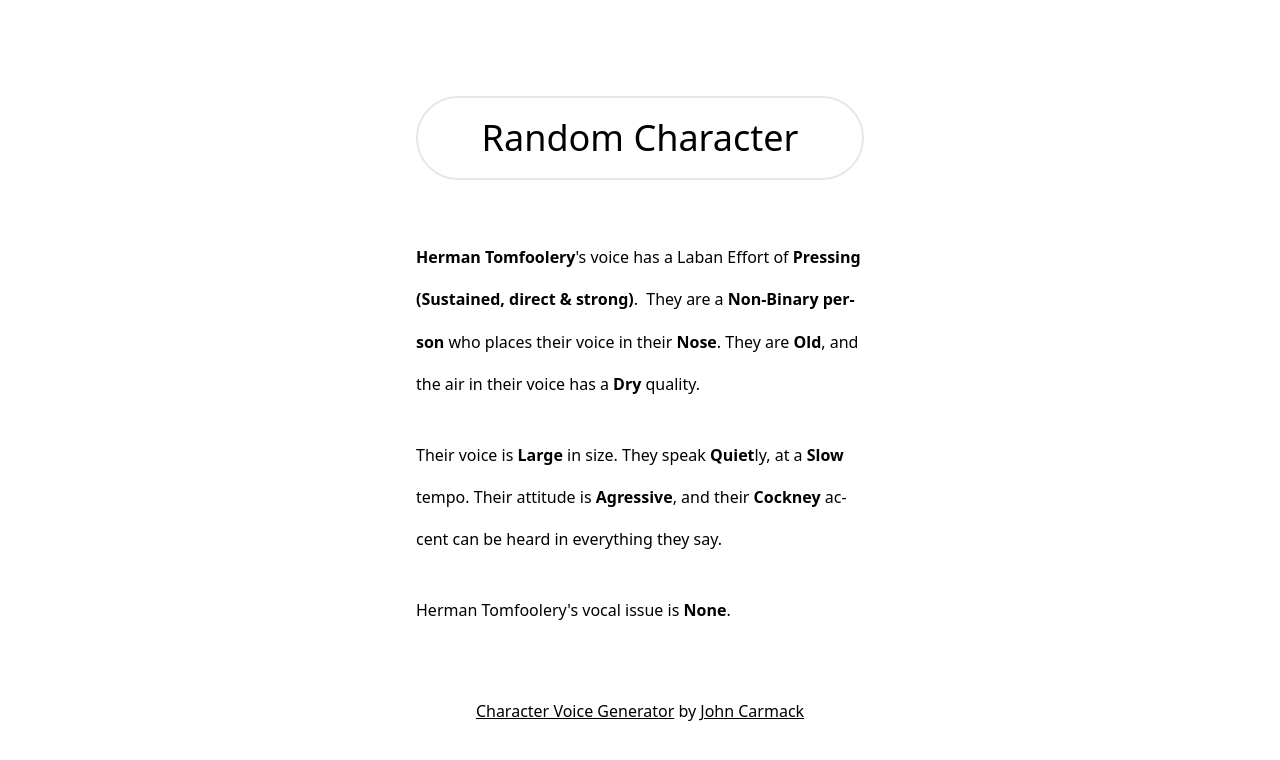
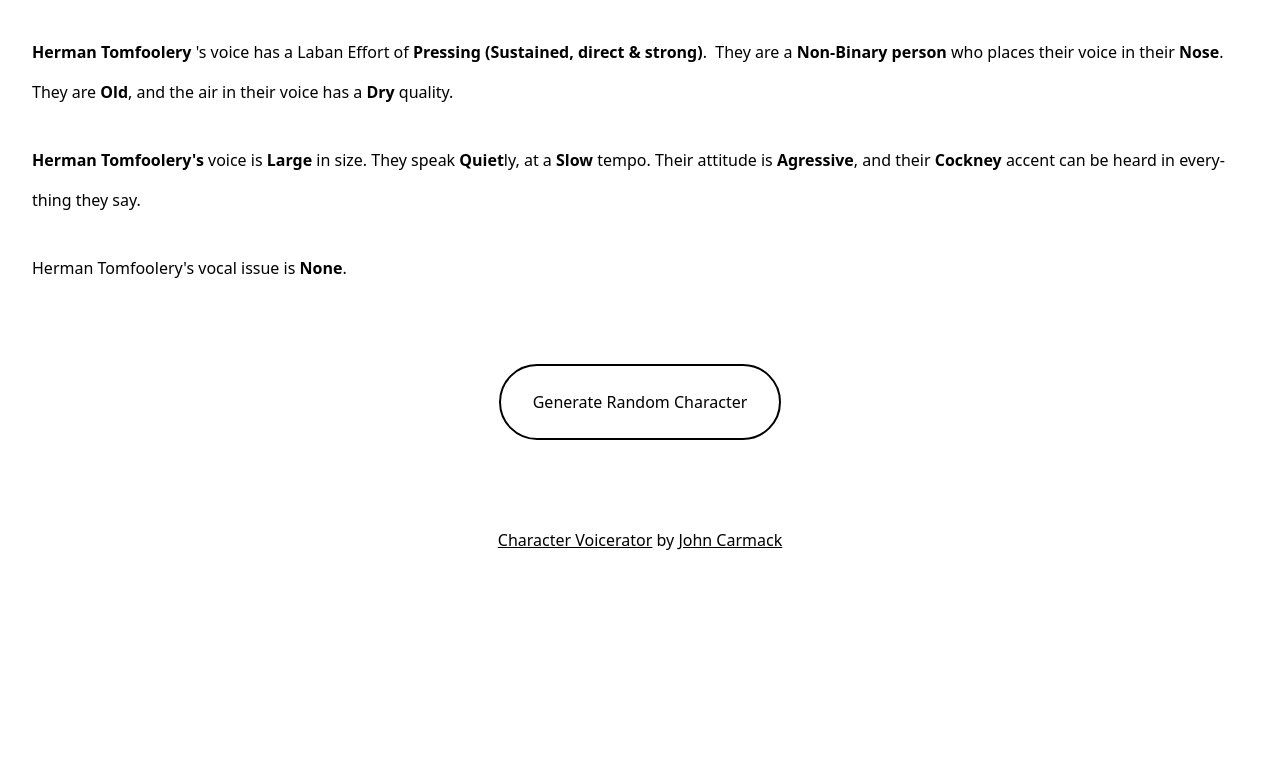
Before and after one commit to johncarmack1984/character-voice-generator, a Vue app: page / in a window 1280 px wide. Shown: the top 760 px of the page. Built offline with nearby package versions, Linux system fonts and the light colour scheme.

Commit message:
simplifying things
honestly, why did I make a whole store just for pronouns, that is clearly a state problem

(it was to learn stores)

```diff
--- a/src/App.vue
+++ b/src/App.vue
@@ -1,49 +1,38 @@
 <script lang="ts">
 import TheCharacter from "./components/TheCharacter.vue";
-import { useCharacterStore } from '@/stores/character';
-import { useTraitsStore } from '@/stores/traits';
-import { defineComponent } from 'vue'
-
+import TheFooter from "./components/TheFooter.vue";
+import { useCharacterStore } from "@/stores/character";
+import { useTraitsStore } from "@/stores/traits";
+import { defineComponent } from "vue";
 
 export default defineComponent({
-  components: { TheCharacter },
+  components: { TheCharacter, TheFooter },
   setup() {
-    const character = useCharacterStore()
-    const traits = useTraitsStore()
-    return { character, traits }
+    const character = useCharacterStore();
+    const traits = useTraitsStore();
+    return { character, traits };
   },
   mounted() {
-    this.character.setAllRandom()
+    this.character.setAllRandom();
   },
-})
+});
 </script>
 
 <template>
-
-  <header class="text-center">
-        <button
-      class="container mx-auto max-w-sm md:max-w-md mt-24 text-4xl rounded-full border-2 p-5"
-      @click="character.setAllRandom()"
-    >
-      Random Character
-    </button>
-  </header>
-
-  <main class="mx-auto max-w-sm md:max-w-md mt-14 flex flex-col items-center">
+  <div class="my-8 container mx-auto leading-10">
     <the-character
+      class="px-8 text"
       :character="character"
       :traits="traits"
     ></the-character>
-
-  </main>
-
-  <footer class="container mx-auto max-w-sm md:max-w-md center text-center pt-10">
-    <a class="underline" target="new" href="https://github.com/johncarmack1984/character-voice-generator">Character Voice Generator</a>
-    by <a class="underline" href="https://github.com/johncarmack1984/">John Carmack</a>
-  </footer>
-
+    <div class="text-center">
+      <button
+        class="mt-[3rem] px-8 py-4 border-2 border-solid border-black rounded-full"
+        @click="character.setAllRandom()"
+      >
+        Generate Random Character
+      </button>
+    </div>
+    <the-footer class="text-center mt-[5rem]"> </the-footer>
+  </div>
 </template>
-
-<style>
-
-</style>
--- a/src/components/TheCharacter.vue
+++ b/src/components/TheCharacter.vue
@@ -1,16 +1,16 @@
 <script lang="ts">
-import { usePronounStore } from '@/stores/pronouns';
-import { defineComponent } from 'vue'
+import { usePronounStore } from "@/stores/pronouns";
+import { defineComponent } from "vue";
 
 interface Pronouns {
-    subj: string,
-    obj: string,
-    pos: string,
-    be: string,
-    s: string
+  subj: string;
+  obj: string;
+  pos: string;
+  be: string;
+  s: string;
 }
 interface PronounBank {
-    [key: string] : Pronouns;
+  [key: string]: Pronouns;
 }
 
 export type aOrAn = "a" | "an";
@@ -27,89 +27,86 @@ export default defineComponent({
     return {
       pronounStore,
       pronouns,
-            aOrAn
+      aOrAn,
+    };
+  },
+  methods: {},
+  computed: {
+    setPronounsByGender(): Pronouns {
+      const gender: string = this.character?.traits["Gender"];
+      return {
+        Man: this.pronounStore.male,
+        Woman: this.pronounStore.female,
+        "Agender person": this.pronounStore.neutral,
+        "Non-Binary person": this.pronounStore.neutral,
+      }[gender] as unknown as Pronouns;
+    },
+    setAOrAnByGender(): aOrAn {
+      const gender: string = this.character?.traits["Gender"];
+      return {
+        Man: "a",
+        Woman: "a",
+        "Agender person": "an",
+        "Non-Binary person": "a",
+      }[gender] as unknown as aOrAn;
+    },
+  },
+  watch: {
+    "character.traits.Gender"(newValue) {
+      if (newValue) {
+        this.pronouns = this.setPronounsByGender;
+        this.aOrAn = this.setAOrAnByGender;
       }
     },
-    methods: {
-
   },
-    computed: {
-        setPronounsByGender(): Pronouns {
-            const gender: string = this.character?.traits["Gender"]
-            return {
-              "Man": this.pronounStore.male,
-              "Woman": this.pronounStore.female,
-              "Agender person": this.pronounStore.neutral,
-              "Non-Binary person": this.pronounStore.neutral
-            }[gender] as unknown as Pronouns
-
-        },
-        setAOrAnByGender(): aOrAn {
-            const gender: string = this.character?.traits["Gender"]
-            return {
-                "Man": "a",
-                "Woman": "a",
-                "Agender person": "an",
-                "Non-Binary person": "a",
-            }[gender] as unknown as aOrAn
-        }
-    },
-    watch: {
-       'character.traits.Gender'(newValue) {
-           if (newValue) {
-               this.pronouns = this.setPronounsByGender
-               this.aOrAn = this.setAOrAnByGender
-           }
-       }
-    },
-    mounted () {
-
-    },
-})
+});
 </script>
 
 <template>
-    <div clas="">
-        <p class="">
-            <strong>{{ character?.traits["Name"] }}</strong>'s voice has a Laban Effort of <strong>{{ character?.traits["Laban Effort"] }}</strong>.
-
-            &nbsp;<span class="capitalize">{{ pronouns.subj }}</span>&nbsp;{{
-
-                pronouns.be + " " + aOrAn + " "}}<strong>{{ character?.traits["Gender"] }}</strong>
+  <div>
+    <p>
+      <b>{{ character?.traits["Name"] }}</b>
+      's voice has a Laban Effort of
+      <strong>{{ character?.traits["Laban Effort"] }}</strong
+      >. &nbsp;<span class="capitalize">{{ pronouns.subj }}</span
+      >&nbsp;{{ pronouns.be + " " + aOrAn + " "
+      }}<strong>{{ character?.traits["Gender"] }}</strong>
 
       who places {{ pronouns.pos }} voice in {{ pronouns.pos }}
 
-            <strong>{{ character?.traits["Placement"] }}</strong>. <span class="capitalize">
-
-            {{ pronouns.subj }}</span> {{ pronouns.be }} <strong>{{ character?.traits["Age"] }}</strong>,
-
-            and the air in {{ pronouns.pos }} voice has a <strong>{{ character?.traits["Air Quality"] }}</strong>
+      <strong>{{ character?.traits["Placement"] }}</strong
+      >. <span class="capitalize"> {{ pronouns.subj }}</span> {{ pronouns.be }}
+      <strong>{{ character?.traits["Age"] }}</strong
+      >, and the air in {{ pronouns.pos }} voice has a
+      <strong>{{ character?.traits["Air Quality"] }}</strong>
 
       quality.
+    </p>
+    <p>
+      <strong class="capitalize">{{ character?.traits["Name"] }}'s</strong>
+      voice is
+      <strong>{{ character?.traits["Size"] }}</strong>
 
-        </p>
+      in size. <span class="capitalize">{{ pronouns.subj }}</span> speak{{
+        pronouns.s
+      }}
+      <strong>{{ character?.traits["Volume"] }}</strong
+      >ly, at a <strong>{{ character?.traits["Tempo"] }}</strong> tempo.
+      <span class="capitalize"> {{ pronouns.pos }}</span> attitude is
+      <strong>{{ character?.traits["Attitude"] }}</strong
+      >, and {{ pronouns.pos }}
 
-        <p class="">
-
-            <span class="capitalize">{{ pronouns.pos }}</span> voice is <strong>{{ character?.traits["Size"] }}</strong>
-
-            in size. <span class="capitalize">{{ pronouns.subj }}</span> speak{{ pronouns.s }} <strong>{{ character?.traits["Volume"] }}</strong>ly,
-
-            at a <strong>{{ character?.traits["Tempo"] }}</strong> tempo. <span class="capitalize">
-
-            {{ pronouns.pos }}</span> attitude is <strong>{{ character?.traits["Attitude"] }}</strong>, and {{ pronouns.pos }}
-
-            <strong>{{ character?.traits["Accent"] }}</strong> accent can be heard in everything {{ pronouns.subj }}
+      <strong>{{ character?.traits["Accent"] }}</strong> accent can be heard in
+      everything {{ pronouns.subj }}
 
       say{{ pronouns.s }}.
     </p>
-
-        <p class="">
+    <p>
       {{ character?.traits["Name"] }}'s vocal issue is
 
-                    <strong>{{ character?.traits["Vocal Issue"] }}</strong>.
+      <strong>{{ character?.traits["Vocal Issue"] }}</strong
+      >.
     </p>
-
   </div>
 </template>
 
@@ -119,9 +116,10 @@ export default defineComponent({
   padding-right: 0rem;
   padding-bottom: 1.75rem;
   padding-left: 0rem;
-        line-height: 2.65rem;
+  /*line-height: 2.65rem;*/
   text-indent: 0rem;
   hyphens: auto;
-        /* text-justify: auto; */
+  text-justify: auto;
 }
+
 </style>
--- /dev/null
+++ b/src/components/TheFooter.vue
@@ -0,0 +1,14 @@
+<template>
+  <footer class="break-all">
+    <a
+      class="underline"
+      target="new"
+      href="https://github.com/johncarmack1984/character-voice-generator"
+      >Character Voicerator</a
+    >
+    by
+    <a class="underline" href="https://github.com/johncarmack1984/"
+      >John Carmack</a
+    >
+  </footer>
+</template>
--- a/src/stores/character.ts
+++ b/src/stores/character.ts
@@ -1,6 +1,5 @@
 import { defineStore, type StateTree } from "pinia";
-import { useTraitsStore } from './traits';
-
+import { useTraitsStore } from "./traits";
 
 export interface CharacterTraits {
   [key: string]: string;
@@ -11,39 +10,38 @@ interface RootCharacterState {
   setAllRandom(): void;
 }
 
-export const useCharacterStore = defineStore('character', {
-  state: () => ({
-    traits: {
-      "Name": String,
-      "Laban Effort": String,
-      "Placement": String,
-      "Air Quality": String,
-      "Age": String,
-      "Gender": String,
-      "Size": String,
-      "Tempo": String,
-      "Volume": String,
-      "Attitude": String,
-      "Accent": String,
-      "Vocal Issue": String,
-    },
-  }) as StateTree,
-  getters: {
-  },
+export const useCharacterStore = defineStore("character", {
+  state: () =>
+    ({
+      traits: {
+        Name: String,
+        "Laban Effort": String,
+        Placement: String,
+        "Air Quality": String,
+        Age: String,
+        Gender: String,
+        Size: String,
+        Tempo: String,
+        Volume: String,
+        Attitude: String,
+        Accent: String,
+        "Vocal Issue": String,
+      },
+    } as StateTree),
+  getters: {},
   actions: {
     setTrait(trait: string, value: string) {
       this.traits[trait] = value;
     },
     setRandom(trait: string) {
-      const traitStore = useTraitsStore()
-      this.traits[trait] = traitStore.retrieveRandom(trait)
+      const traitStore = useTraitsStore();
+      this.traits[trait] = traitStore.retrieveRandom(trait);
     },
     setAllRandom() {
-      const traitStore = useTraitsStore()
+      const traitStore = useTraitsStore();
       for (const [trait] of Object.entries(this.traits)) {
-          this.traits[trait] = traitStore.retrieveRandom(trait)
+        this.traits[trait] = traitStore.retrieveRandom(trait);
       }
-
-    }
+    },
   },
 });
--- a/src/stores/traits.ts
+++ b/src/stores/traits.ts
@@ -3,16 +3,17 @@ import { defineStore, type StateTree } from "pinia";
 
 export interface OptionList {
   length: number;
-  [index: number]: string
-};
+  [index: number]: string;
+}
 export interface TraitsBlob {
   [key: string]: OptionList;
 }
 
-export const useTraitsStore = defineStore('traits', {
-  state: () => ({
+export const useTraitsStore = defineStore("traits", {
+  state: () =>
+    ({
       traits: {
-      "Name": [
+        Name: [
           "Herman Tomfoolery",
           "Bickering Karlstobber the Fourth",
           "Northridge Valpartment",
@@ -22,56 +23,47 @@ export const useTraitsStore = defineStore('traits', {
           "Northen Oppenheim",
           "Billibar of Southduke",
           "Bandford Situation",
-        "Bark Phoenix"
+          "Bark Phoenix",
         ],
         "Laban Effort": [
-        'Dabbing (Sudden, direct & light)','Flicking (Sudden, indirect & light)',
-        'Pressing (Sustained, direct & strong)','Thrusting (Sudden, direct & strong)',
-        'Gliding (Sustained, direct & light)','Floating (Sustained, indirect & light)',
-        'Wringing (Sustained, indirect & strong)','Slashing (Sudden, indirect & strong)'
+          "Dabbing (Sudden, direct & light)",
+          "Flicking (Sudden, indirect & light)",
+          "Pressing (Sustained, direct & strong)",
+          "Thrusting (Sudden, direct & strong)",
+          "Gliding (Sustained, direct & light)",
+          "Floating (Sustained, indirect & light)",
+          "Wringing (Sustained, indirect & strong)",
+          "Slashing (Sudden, indirect & strong)",
         ],
-      Placement: [
-        'Nose','Throat','Chest',
+        Placement: ["Nose", "Throat", "Chest"],
+        "Air Quality": ["Breathy", "Dry"],
+        Age: ["Young", "Middle aged", "Old"],
+        Gender: ["Woman", "Man", "Non-Binary person", "Agender person"],
+        Size: ["Small", "Medium", "Large"],
+        Tempo: ["Slow", "Medium", "Fast"],
+        Volume: ["Quiet", "Medium Loud", "Loud"],
+        Attitude: ["Friendly", "Impartial", "Agressive"],
+        Accent: [
+          "Texas",
+          "Oklahoma",
+          "Kentucky",
+          "General American",
+          "General American",
+          "Southern California",
+          "Scottish",
+          "Northern England",
+          "Cockney",
+          "Welsh",
         ],
-      "Air Quality": [
-        'Breathy','Dry',
-      ],
-      Age: [
-        'Young','Middle aged','Old',
-      ],
-      Gender: [
-        'Woman','Man','Non-Binary person','Agender person',
-      ],
-      Size: [
-        'Small','Medium','Large',
-      ],
-      Tempo: [
-        'Slow','Medium','Fast',
-      ],
-      Volume: [
-      'Quiet','Medium Loud','Loud',
-      ],
-      Attitude: [
-        'Friendly','Impartial','Agressive',
-      ],
-      Accent: [
-        'Texas','Oklahoma',
-        'Kentucky','General American',
-        'General American','Southern California',
-        'Scottish','Northern England','Cockney','Welsh'
-      ],
-      "Vocal Issue": [
-      'Raspy','Lisp','Mumbler','None',
-      ],
+        "Vocal Issue": ["Raspy", "Lisp", "Mumbler", "None"],
       },
-  }) as StateTree,
-  getters: {
-  },
+    } as StateTree),
+  getters: {},
   actions: {
     retrieveRandom(trait: string) {
-      const traits: TraitsBlob = this.traits
-      const options: OptionList = traits[trait]
-      return options[Math.floor(Math.random()* options.length)]
-    }
+      const traits: TraitsBlob = this.traits;
+      const options: OptionList = traits[trait];
+      return options[Math.floor(Math.random() * options.length)];
+    },
   },
 });
```
Also changed, not shown: src/components/CharacterTrait.vue (added, +26 -0 lines), 1 other file (tests, documents, lock files or other folders). Lines whose indentation alone changed are shown as unchanged.
